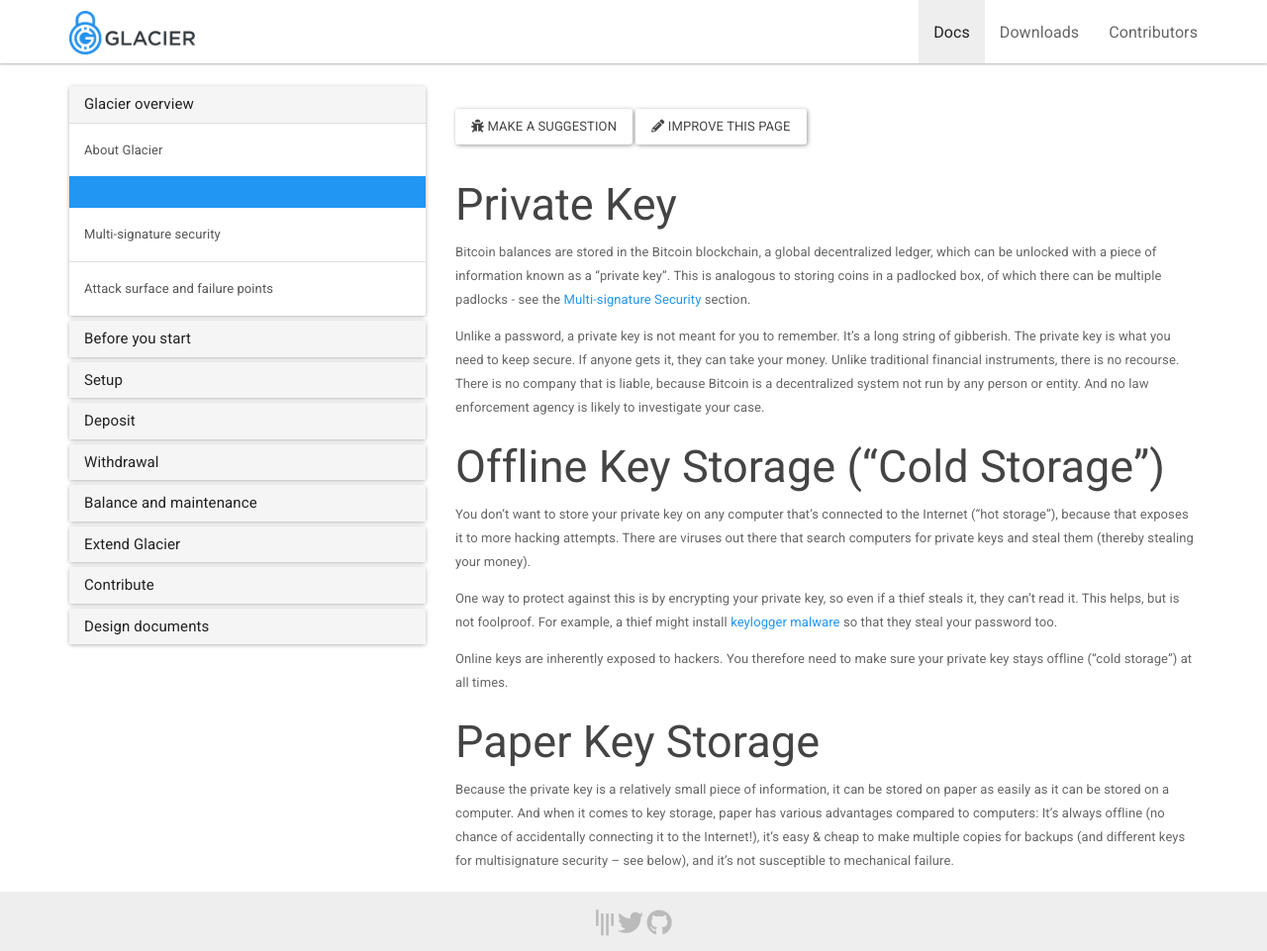
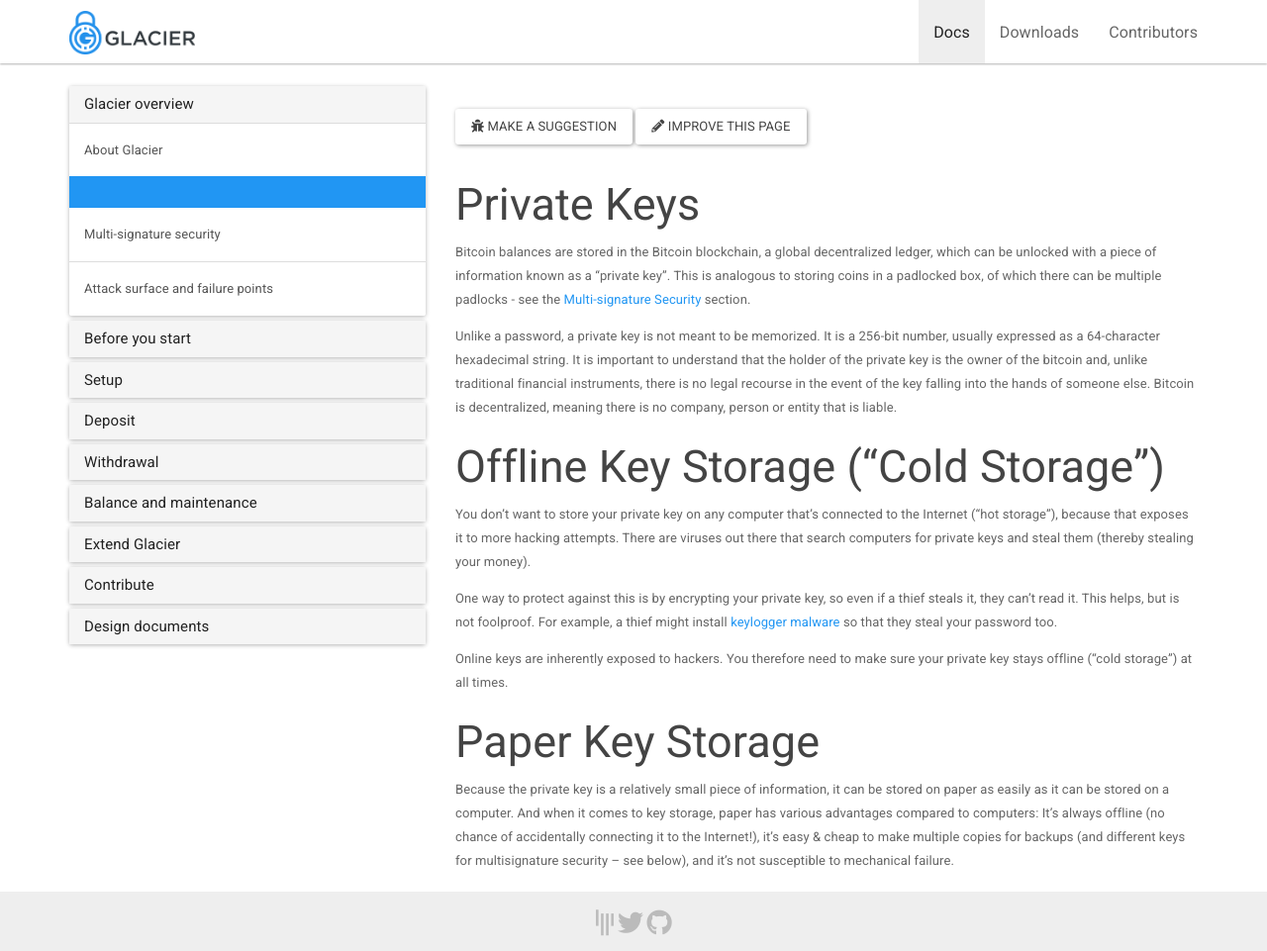
Before and after one commit to GlacierProtocol/glacierprotocol.github.io, a Jekyll site: the page built from _docs/overview/key-concepts.md, in a window 1280 px wide and 961 px high. Shown: the whole window at 99% size. Built offline with Jekyll 4.4.1, drawn with Linux system fonts in a browser that asks for light colours; nearby versions of some CDN libraries.

Commit message:
Passive voice, "gibberish" explained, law enforcement statement removed
There are current examples of law enforcement investigations

```diff
--- a/_docs/overview/key-concepts.md
+++ b/_docs/overview/key-concepts.md
@@ -4,7 +4,7 @@ description: Overview of key concepts leveraged by Glacier to provide
 Bitcoin key security
 ---
 
-## Private Key
+## Private Keys
 
 Bitcoin balances are stored in the Bitcoin blockchain, a global
 decentralized ledger, which can be unlocked with a piece of information
@@ -13,14 +13,13 @@ padlocked box, of which there can be multiple padlocks - see the
 [Multi-signature Security](/docs/overview/multi-signature-security)
  section.
 
-Unlike a password, a private key is not meant for you to remember.
-It's a long string of gibberish.
-The private key is what you need to keep
-secure. If anyone gets it, they can take your money. Unlike traditional
-financial instruments, there is no recourse. There is no company that is
-liable, because Bitcoin is a decentralized system not run by any person or
-entity. And no law enforcement agency is likely to investigate your
-case.
+Unlike a password, a private key is not meant to be memorized. It is a
+256-bit number, usually expressed as a 64-character hexadecimal string.
+It is important to understand that the holder of the private key is the
+owner of the bitcoin and, unlike traditional financial instruments,
+there is no legal recourse in the event of the key falling into the
+hands of someone else. Bitcoin is decentralized, meaning there is no
+company, person or entity that is liable.
 
 ## Offline Key Storage ("Cold Storage")
 
```
